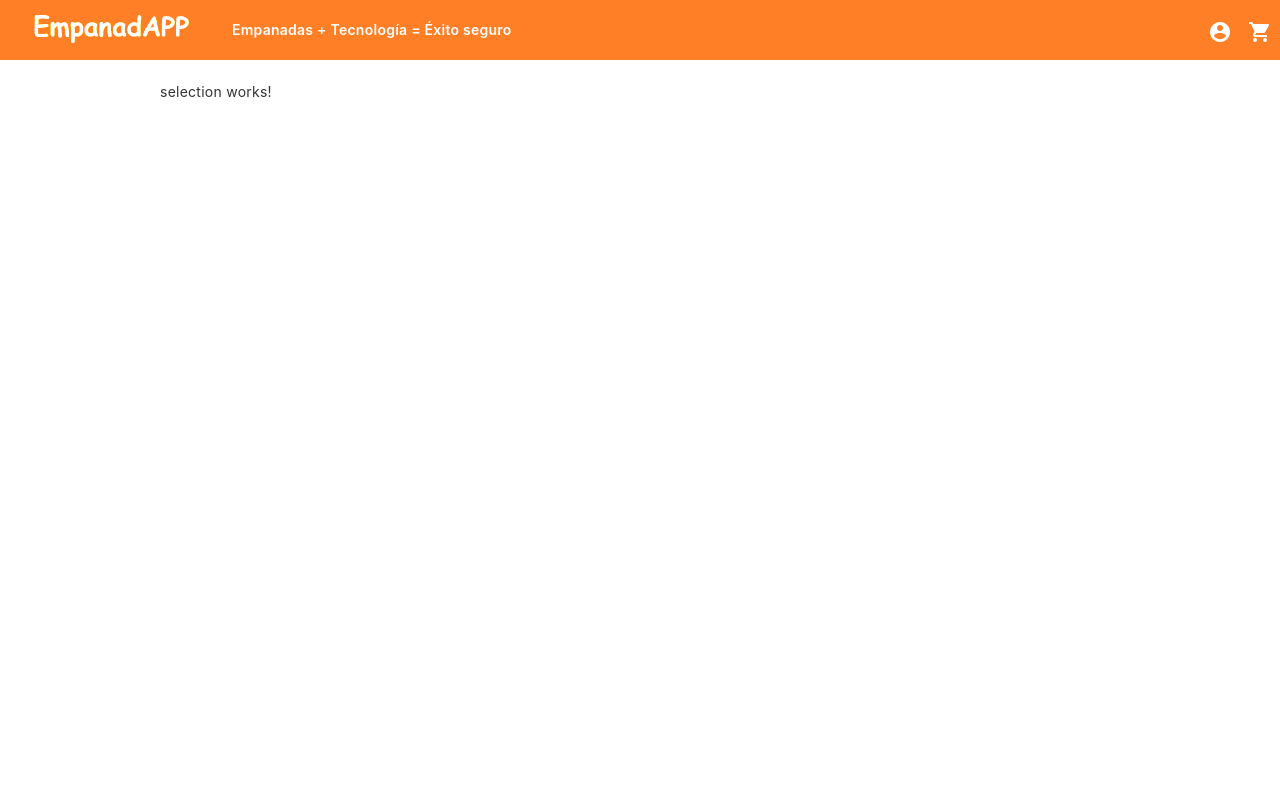
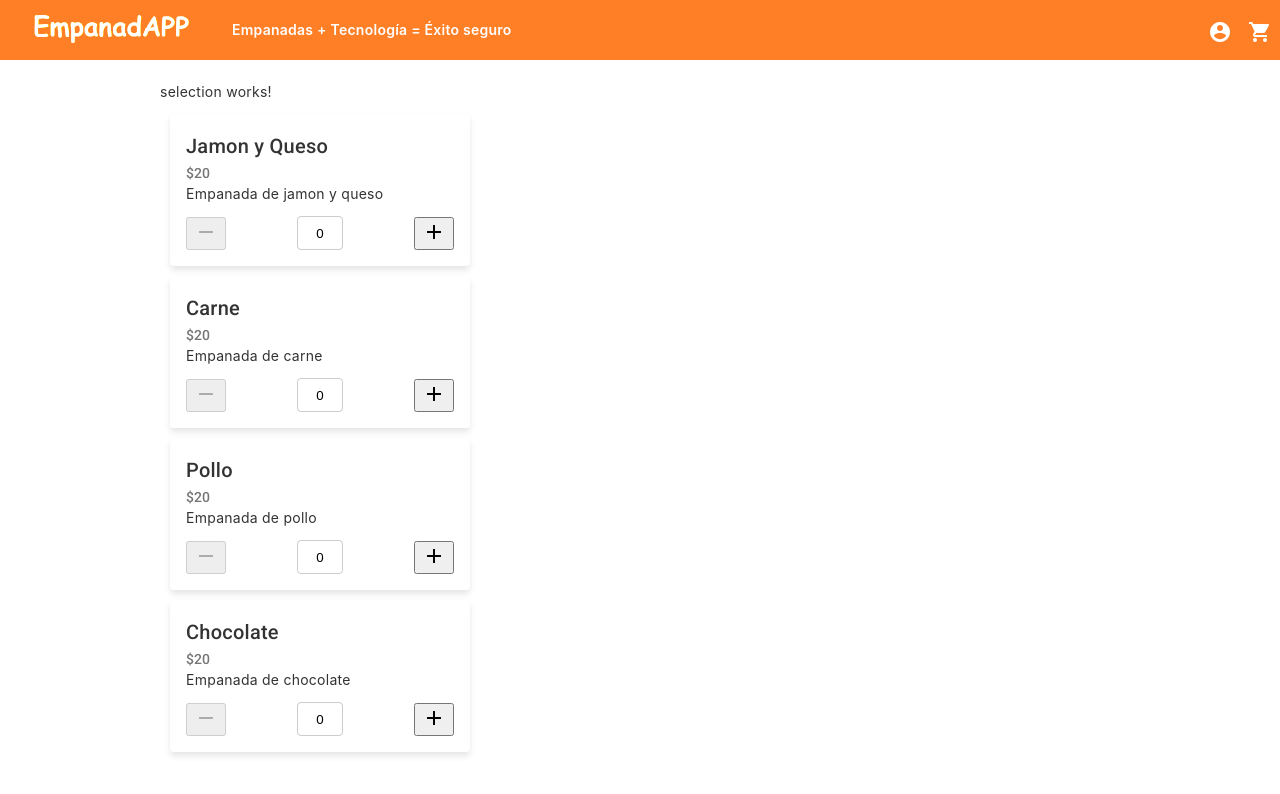
Before and after one commit to santiago-salinas/EmpanadAPP, an Angular app in the folder empanadAPP/: page /selection in a window 1280 px wide. Shown: the top 794 px of the page. Built offline with nearby package versions, Linux system fonts and the light colour scheme.

Commit message:
Numeric Input

```diff
--- a/empanadAPP/src/app/models/empanada.ts
+++ b/empanadAPP/src/app/models/empanada.ts
@@ -1,5 +1,3 @@
-import { type } from "os";
-
 export class Empanada {
     name: string;
     price: number;
--- a/empanadAPP/src/app/pages/selection/selection.component.html
+++ b/empanadAPP/src/app/pages/selection/selection.component.html
@@ -1 +1,3 @@
 <p>selection works!</p>
+
+<app-empanada-listable *ngFor="let emp of empanadas" [empanadaData]="emp"></app-empanada-listable>
--- a/empanadAPP/src/app/pages/selection/selection.component.ts
+++ b/empanadAPP/src/app/pages/selection/selection.component.ts
@@ -1,14 +1,21 @@
 import { Component } from '@angular/core';
 import { CommonModule } from '@angular/common';
 import { RouterLink, RouterLinkActive, RouterOutlet } from '@angular/router';
+import { EmpanadaListableComponent } from 'src/app/reusables/empanada-listable/empanada-listable.component';
+import { Empanada } from 'src/app/models/empanada';
+import { EmpanadasService } from 'src/app/services/empanadas.service';
 
 @Component({
   selector: 'app-selection',
   templateUrl: './selection.component.html',
   styleUrls: ['./selection.component.scss'],
   standalone: true,
-  imports: [CommonModule, RouterLink, RouterLinkActive, RouterOutlet]
+  imports: [CommonModule, RouterLink, RouterLinkActive, RouterOutlet, EmpanadaListableComponent]
 })
 export class SelectionComponent {
+  empanadas : Empanada[];
 
+  constructor(private empanadasService: EmpanadasService) {
+    this.empanadas = this.empanadasService.getEmpanadas();
+  }
 }
--- /dev/null
+++ b/empanadAPP/src/app/reusables/empanada-listable/empanada-listable.component.html
@@ -0,0 +1,33 @@
+<mat-card class="empanada-card">
+  <mat-card-header>
+    <mat-card-title>{{ empanadaData.name }}</mat-card-title>
+    <mat-card-subtitle>${{ empanadaData.price }}</mat-card-subtitle>
+  </mat-card-header>
+  <mat-card-content>
+    <p>{{ empanadaData.description }}</p>
+    <div class="numericInput">
+      <div class="button-container">
+        <button
+          mat-stroked-button
+          color="secondary"
+          (click)="decrementValue()"
+          [disabled]="quantity <= 0"
+        >
+          <mat-icon>remove</mat-icon>
+        </button>
+      </div>
+      <input
+        type="number"
+        min="0"
+        [(ngModel)]="quantity"
+        (focusout)="setValue()"
+        class="value-input"
+      />
+      <div class="button-container">
+        <button mat-stroked-button color="secondary" (click)="incrementValue()">
+          <mat-icon>add</mat-icon>
+        </button>
+      </div>
+    </div>
+  </mat-card-content>
+</mat-card>
--- /dev/null
+++ b/empanadAPP/src/app/reusables/empanada-listable/empanada-listable.component.scss
@@ -0,0 +1,38 @@
+.empanada-card {
+    width: 300px;
+    margin: 10px;
+    box-shadow: 0 4px 6px rgba(0, 0, 0, 0.1);
+  }
+
+
+  /* Chrome, Safari, Edge, Opera */
+input::-webkit-outer-spin-button,
+input::-webkit-inner-spin-button {
+  -webkit-appearance: none;
+  margin: 0;
+}
+
+/* Firefox */
+input[type=number] {
+  -moz-appearance: textfield;
+}
+
+
+.numericInput {
+    display: flex;
+    align-items: center;
+    justify-content: space-between;
+  }
+
+  .button-container {
+    display: flex;
+    align-items: center;
+  }
+
+  .value-input {
+    width: 40px;
+    height: 30px;
+    text-align: center;
+    border: 1px solid #ccc;
+    border-radius: 4px;
+  }
--- /dev/null
+++ b/empanadAPP/src/app/reusables/empanada-listable/empanada-listable.component.ts
@@ -0,0 +1,35 @@
+import { Component } from '@angular/core';
+import { CommonModule } from '@angular/common';
+import { Input } from '@angular/core';
+import { Empanada } from 'src/app/models/empanada';
+
+import { FormsModule } from '@angular/forms';
+import { MatCardModule } from '@angular/material/card';
+import { MatFormFieldModule } from '@angular/material/form-field';
+import { MatIconModule } from '@angular/material/icon';
+import { MatInputModule } from '@angular/material/input';
+
+@Component({
+  selector: 'app-empanada-listable',
+  standalone: true,
+  imports: [CommonModule, FormsModule, MatCardModule, MatFormFieldModule,MatIconModule, MatInputModule],
+  templateUrl: './empanada-listable.component.html',
+  styleUrls: ['./empanada-listable.component.scss']
+})
+export class EmpanadaListableComponent {
+  @Input() empanadaData: Empanada = new Object() as Empanada;
+  quantity: number = 0;
+
+  decrementValue() {
+    if (this.quantity > 0) {
+      this.quantity--;
+    }
+  }
+
+  incrementValue() {
+    this.quantity++;
+  }
+
+  setValue() {
+  }
+}
--- a/empanadAPP/src/app/services/empanadas.service.ts
+++ b/empanadAPP/src/app/services/empanadas.service.ts
@@ -1,5 +1,4 @@
 import { Injectable } from '@angular/core';
-import { get } from 'http';
 import { Empanada } from '../models/empanada';
 
 @Injectable({
@@ -9,7 +8,23 @@ export class EmpanadasService {
   empanadas: Empanada[];
 
   constructor() {
-    this.empanadas = [{name: 'Jamon y Queso', price: 20, description: 'Empanada de jamon y queso', type: 'salada'}];
+    this.empanadas = [
+      {name: 'Jamon y Queso',
+      price: 20,
+      description: 'Empanada de jamon y queso',
+      type: 'salada'},
+      {name: 'Carne',
+      price: 20,
+      description: 'Empanada de carne',
+      type: 'salada'},
+      {name: 'Pollo',
+      price: 20,
+      description: 'Empanada de pollo',
+      type: 'salada'},
+      {name: 'Chocolate',
+      price: 20,
+      description: 'Empanada de chocolate',
+      type: 'dulce'},];
   }
 
   getEmpanadas(): Empanada[] {
```
Also changed, not shown: 1 other file (tests, documents, lock files or other folders).
